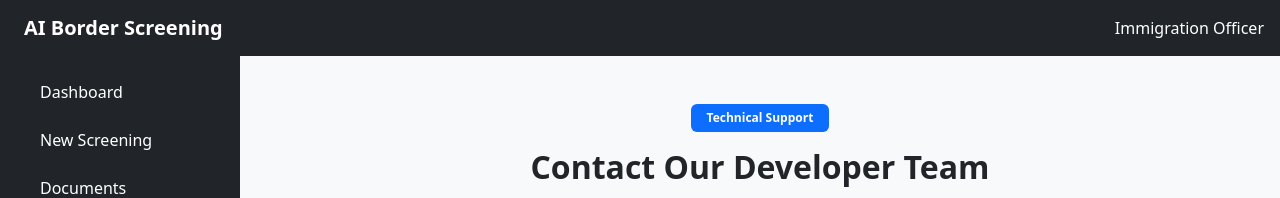
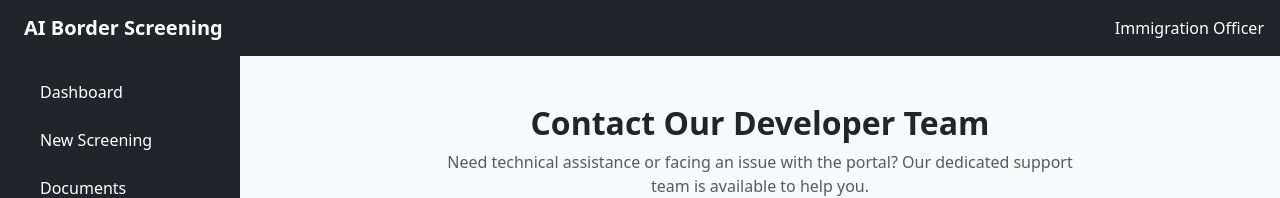
Before and after one commit to rajangel01/SIH-frontend, a React (Create React App) app: page /support in a window 1280 px wide. Shown: the top 198 px of the page. Built offline with nearby package versions, Linux system fonts and the light colour scheme.

Commit message:
team details update

```diff
--- a/src/components/Support.jsx
+++ b/src/components/Support.jsx
@@ -51,11 +51,8 @@ const Support = () => {
     <section className="support-section py-5">
       <div className="container">
 
-        {/* Header */}
         <div className="text-center mb-5">
-          <span className="badge bg-primary px-3 py-2 mb-3">
-            Technical Support
-          </span>
+
 
           <h2 className="fw-bold">
             Contact Our Developer Team
@@ -67,7 +64,6 @@ const Support = () => {
           </p>
         </div>
 
-        {/* Team Cards */}
         <div className="row g-4">
 
           {teamMembers.map((member, index) => (
@@ -77,7 +73,6 @@ const Support = () => {
 
                 <div className="card-body text-center p-4">
 
-                  {/* Profile Image */}
                   <div className="profile-wrapper mx-auto mb-3">
                     <img
                       src={member.image}
@@ -86,19 +81,16 @@ const Support = () => {
                     />
                   </div>
 
-                  {/* Name */}
                   <h5 className="fw-bold mb-1">
                     {member.name}
                   </h5>
 
-                  {/* Role */}
                   <p className="text-primary fw-semibold mb-3">
                     {member.role}
                   </p>
 
                   <hr />
 
-                  {/* Contact Info */}
                   <div className="text-start small text-muted mb-3">
 
                     <div className="mb-2">
@@ -113,7 +105,6 @@ const Support = () => {
 
                   </div>
 
-                  {/* Contact Button */}
                   <a
                     href={`mailto:${member.email}`}
                     className="btn btn-outline-primary w-100"
```
